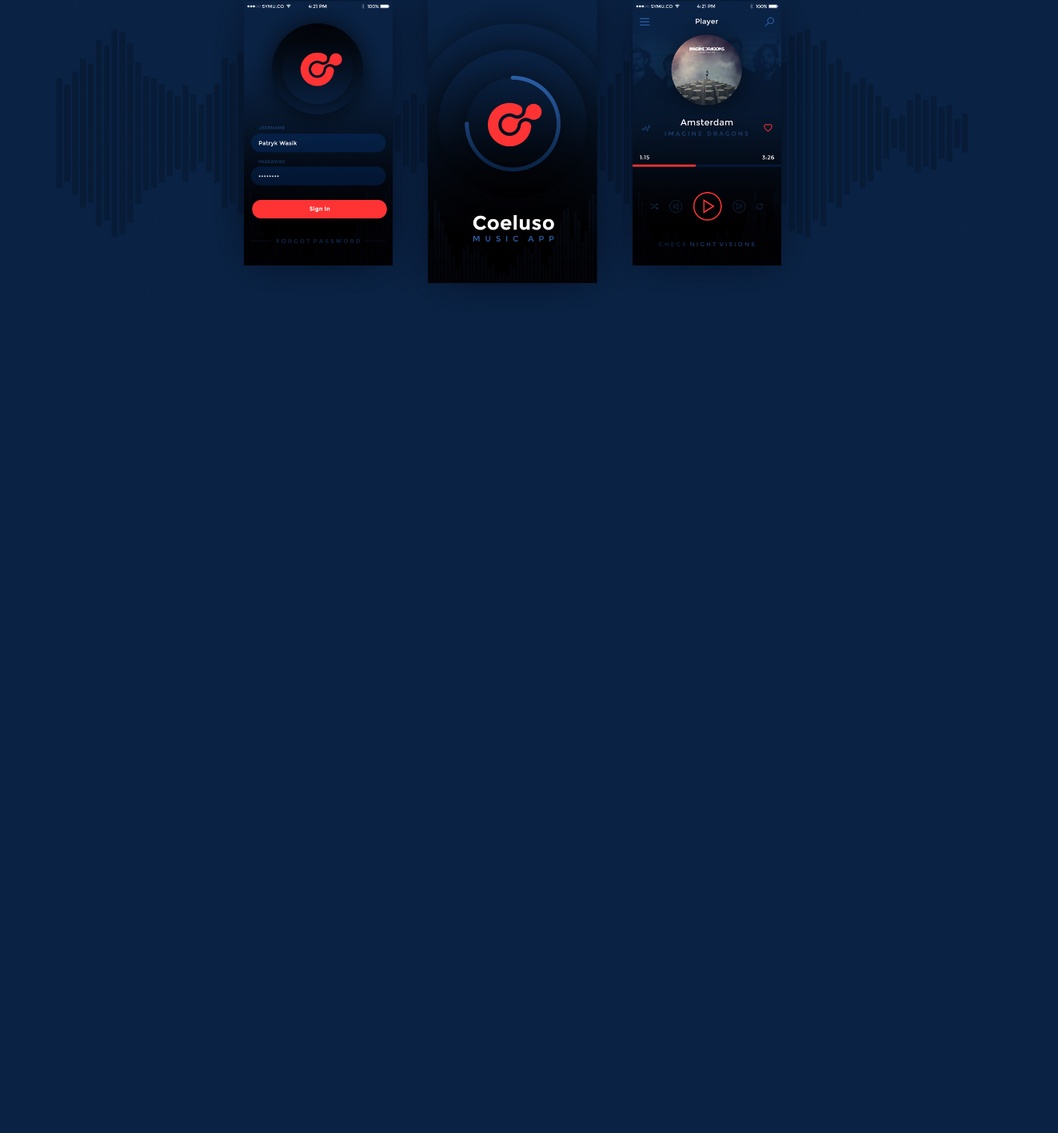
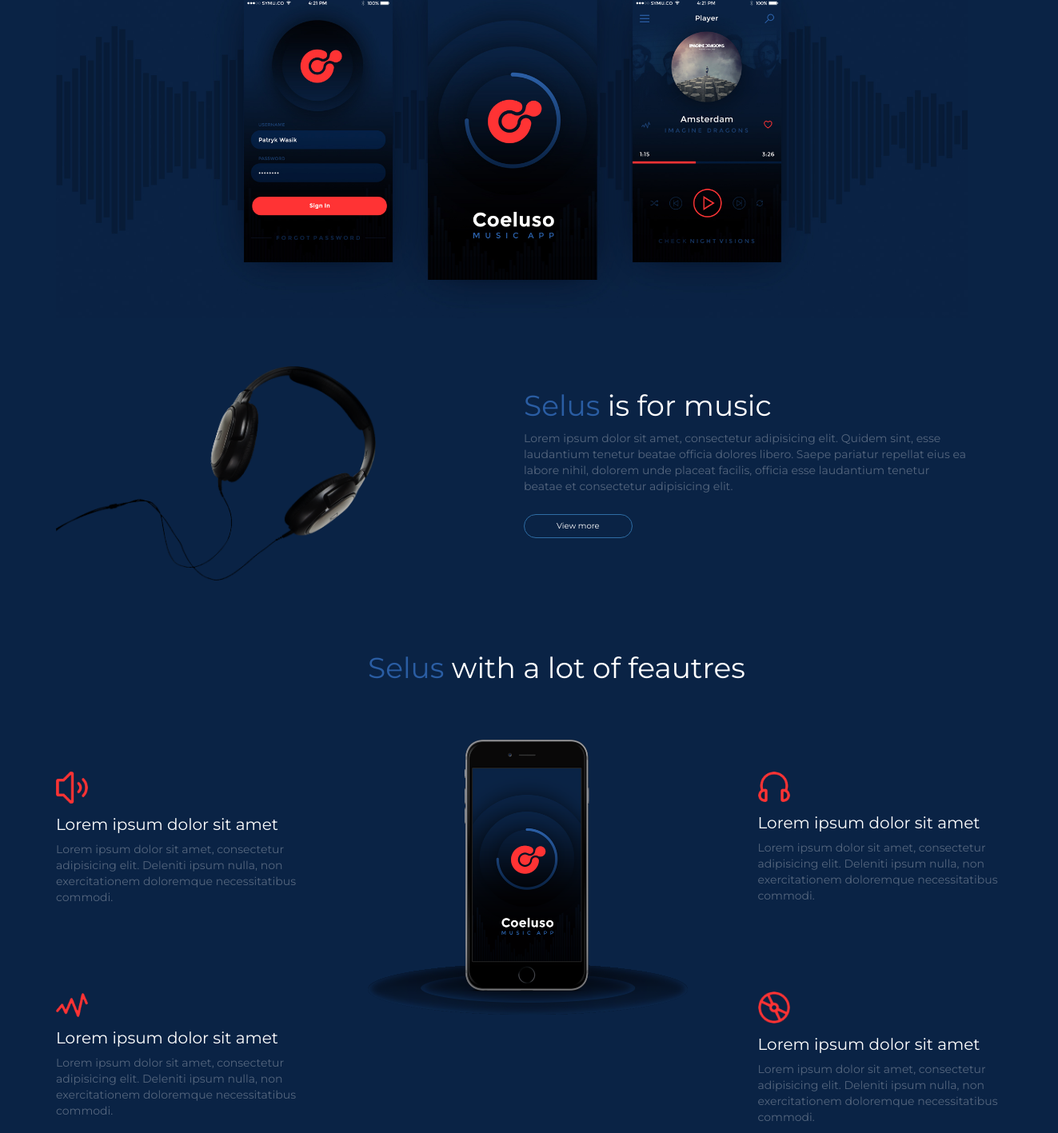
Before and after one commit to tomdanny/selus, a plain HTML site: page index.html in a window 1280 px wide. Shown: the part 399-1816 px from the top of the page at 80% size, 1323 px wide, since content can reach past the window. Before the commit the page ends 801 px from the top, so only its background shows below. Drawn offline with nearby package versions, Linux system fonts and the light colour scheme.

Commit message:
adjusting cell phone image and four description around within column

```diff
--- a/css/main.css
+++ b/css/main.css
@@ -10,6 +10,10 @@
    Base styles: opinionated defaults
    ========================================================================== */
 
+
+@import url(https://fonts.googleapis.com/css?family=Montserrat:400,700);
+
+
 html {
     color: #222;
     font-size: 1em;
@@ -19,6 +23,7 @@ html {
 body {
     padding-top:70px;
     background-color: #0a2345;
+    font-family: 'Montserrat', sans-serif;
 }
 
 /*
@@ -280,10 +285,33 @@ textarea {
     color: #2a5da3;
 }
 
+.selus-subheader {
+    color: #55667e;
+}
+
+.selus-quote-header {
+    white-space: nowrap;
+    color: #FFFFFF;
+    margin-top: 15px;
+    font-size: 20px;
+}
+
 .header-image img {
     width: 100%;
     margin-top: 60px;
     min-width: 400px;
+}
+
+/*.cell-image img {
+    width: 100%;
+    margin-top: 100px;
+    min-width: 500px;
+}*/
+
+.mobile-icon img {
+    width: 100%;
+    margin-top: 100px;
+    max-width: 40px;
 }
 
 /* ==========================================================================
@@ -295,7 +323,7 @@ textarea {
     border-radius: 30px;
     padding: 7px 40px;
     margin-top: 15px;
-    font-size: 13px;
+    font-size: 10px;
 }
 
 
@@ -315,6 +343,20 @@ textarea {
        (min-resolution: 120dpi) {
     /* Style adjustments for high resolution devices */
 }
+
+
+
+@media only screen and (min-width: 754px) {
+
+  .cell-image img {
+      width: 100%;
+      margin-top: 100px;
+      min-width: 500px;
+  }
+
+}
+
+
 
 /* ==========================================================================
    Print styles.
--- a/index.html
+++ b/index.html
@@ -23,7 +23,7 @@
 
 
 
-        <div class="navbar navbar-inverse navbar-custom navbar-fixed-top">
+        <div class="navbar navbar-inverse navbar-custom navbar-fixed-top container">
           <div class="navbar-header">
             <button type="button" class="navbar-toggle" data-toggle="collapse" data-target=".navbar-collapse">
               <span class="icon-bar"></span>
@@ -42,10 +42,12 @@
 
     <div class="container">
         <div class="row">
-            <div class="col-xs-4 col-xs-offset-2 col-sm-4 col-sm-offset-4">
+            <div class="col-xs-4 col-xs-offset-2 col-sm-4 col-sm-offset-4 text-center">
                 <h1 class="selus-header"><span class="selus-header-bold">Selus</span> is cool app</h1>
-                <div class="col-xs-4 col-xs-offset-5 col-sm-4 col-sm-offset-3">
-                    <button type="button" class="btn btn-primary">Explore</button>
+                <div class="row">
+                    <div class="col-xs-3 col-xs-offset-7 col-sm-4 col-sm-offset-4 text-center">
+                        <button type="button" class="btn btn-primary">Explore</button>
+                    </div>
                 </div>
             </div>
         </div>
@@ -57,7 +59,71 @@
                 </div>
             </div>
         </div>
-    </div>
+
+
+         <div class="row">
+            <div class="col-xs-12 col-sm-4">
+                <div class="header-image">
+                    <img src="../img/headphones.png" alt="">
+                </div>
+            </div>
+             <div class="col-xs-12 col-sm-6 col-sm-push-2">
+                <h1 class="selus-header"><span class="selus-header-bold">Selus</span> is for music</h1>
+                <p class="selus-subheader">Lorem ipsum dolor sit amet, consectetur adipisicing elit. Quidem sint, esse laudantium tenetur beatae officia dolores libero. Saepe pariatur repellat eius ea labore nihil, dolorem unde placeat facilis, officia esse laudantium tenetur beatae et consectetur adipisicing elit.</p>
+                <button type="button" class="btn btn-primary">View more</button>
+            </div>
+        </div>
+
+         <div class="row">
+            <div class="col-xs-4 col-xs-offset-2 col-sm-4 col-sm-offset-4 text-center">
+                <h1 class="selus-header"><span class="selus-header-bold">Selus</span> with a lot of feautres</h1>
+            </div>
+        </div>
+
+        <div class="row">
+            <div class="col-xs-12 col-sm-4">
+                <div class="mobile-icon">
+                    <img src="../img/sound-icon.png" alt="">
+                </div>
+                <h2 class="selus-quote-header">Lorem ipsum dolor sit amet</h2>
+                <p class="selus-subheader">Lorem ipsum dolor sit amet, consectetur adipisicing elit. Deleniti ipsum nulla, non exercitationem doloremque necessitatibus commodi.</p>
+                <div class="row">
+                    <div class="col-xs-12">
+                        <div class="mobile-icon">
+                            <img src="../img/pulse-icon.png" alt="">
+                        </div>
+                        <h2 class="selus-quote-header">Lorem ipsum dolor sit amet</h2>
+                        <p class="selus-subheader">Lorem ipsum dolor sit amet, consectetur adipisicing elit. Deleniti ipsum nulla, non exercitationem doloremque necessitatibus commodi.</p>
+                    </div>
+                </div>
+            </div>
+
+            <div class="col-xs-12 col-sm-4">
+                <div class="header-image">
+                    <img src="../img/cell-phone.png" alt="">
+                </div>
+            </div>
+
+            <div class="col-xs-12 col-sm-4 col-sm-push-1">
+
+                    <div class="mobile-icon">
+                        <img src="../img/headphones-icon.png" alt="">
+                    </div>
+                    <h2 class="selus-quote-header">Lorem ipsum dolor sit amet</h2>
+                    <p class="selus-subheader">Lorem ipsum dolor sit amet, consectetur adipisicing elit. Deleniti ipsum nulla, non exercitationem doloremque necessitatibus commodi.</p>
+                    <div class="row">
+                        <div class="col-xs-12">
+                            <div class="mobile-icon">
+                                <img src="../img/wheel-icon.png" alt="">
+                            </div>
+                            <h2 class="selus-quote-header">Lorem ipsum dolor sit amet</h2>
+                            <p class="selus-subheader">Lorem ipsum dolor sit amet, consectetur adipisicing elit. Deleniti ipsum nulla, non exercitationem doloremque necessitatibus commodi.</p>
+                        </div>
+                    </div>
+
+            </div>
+        </div>
+    </div> <!-- container -->
 
 
 
```
Also changed, not shown: img/cell-phone.png (added), img/headphones-icon.png (added), img/headphones.jpg (renamed from img/selus_07.jpg), img/headphones.png (added), img/pulse-icon.png (added), img/second_header.jpg (renamed from img/selus_12.jpg), img/sound-icon.png (added), img/wheel-icon.png (added).
